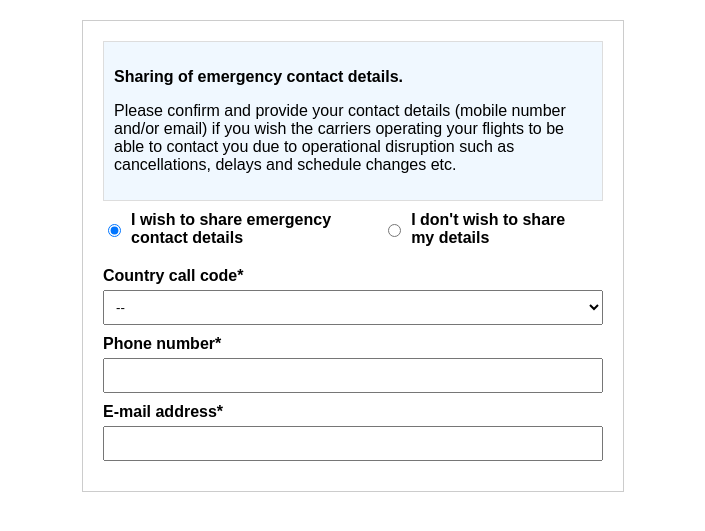
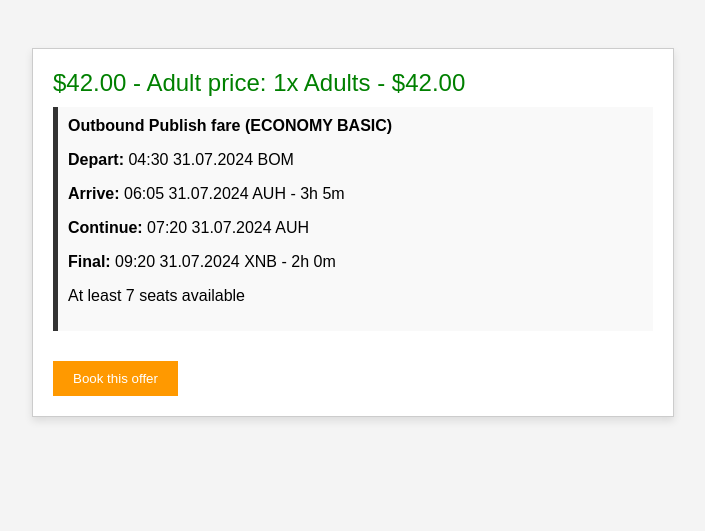
Before and after one commit to superio007/Get-fares, a PHP site: page /kiran_task.html in a window 1280 px wide. Shown: the top 531 px of the page, without its empty margins (287-992 px from the left). Run offline with PHP 8.4, Linux system fonts and the light colour scheme.

Commit message:
UI chnages

```diff
--- a/kiran_task.html
+++ b/kiran_task.html
@@ -3,88 +3,59 @@
 <head>
 <meta charset="UTF-8">
 <meta name="viewport" content="width=device-width, initial-scale=1.0">
-    <title>Emergency Contact Details Form</title>
+<title>Flight Offer</title>
 <style>
-        .emergency-contact-form {
-            width: 500px;
+    body {
+        font-family: Arial, sans-serif;
+        background-color: #f4f4f4;
+        padding: 20px;
+    }
+    .offer-container {
+        background-color: #fff;
         border: 1px solid #ccc;
         padding: 20px;
+        max-width: 600px;
         margin: 20px auto;
-            font-family: Arial, sans-serif;
+        box-shadow: 0 4px 8px rgba(0,0,0,0.1);
     }
-
-        .emergency-contact-form div {
-            margin-bottom: 10px;
+    .price {
+        font-size: 24px;
+        color: green;
     }
-
-        .emergency-contact-form label {
-            font-weight: bold;
+    .details {
+        margin-top: 10px;
     }
-
-        .emergency-contact-form input[type="radio"] {
-            margin-right: 10px;
+    .flight-info {
+        margin: 10px 0;
+        padding: 10px;
+        background-color: #f9f9f9;
+        border-left: 5px solid #333;
     }
-
-        .emergency-contact-form input[type="text"],
-        .emergency-contact-form select,
-        .emergency-contact-form input[type="email"] {
-            width: 100%;
-            padding: 8px;
-            margin-top: 5px;
-            box-sizing: border-box;
-        }
-
-        .form-header {
-            background-color: #f0f8ff;
-            padding: 10px;
-            margin-bottom: 20px;
-            border: 1px solid #ddd;
-        }
-
-        .d-flex {
-            display: flex;
-            justify-content: space-between;
-            align-items: center;
-        }
-
-        .gap-3 {
-            margin-right: 20px;
+    .button {
+        background-color: #ff9900;
+        color: white;
+        padding: 10px 20px;
+        text-align: center;
+        display: inline-block;
+        border: none;
+        cursor: pointer;
+        margin-top: 20px;
     }
 </style>
 </head>
 <body>
-    <div class="emergency-contact-form">
-        <div class="form-header">
-            <p><strong>Sharing of emergency contact details.</strong></p>
-            <p>Please confirm and provide your contact details (mobile number and/or email) if you wish the carriers operating your flights to be able to contact you due to operational disruption such as cancellations, delays and schedule changes etc.</p>
+<div class="offer-container">
+    <div class="price">$42.00 - Adult price: 1x Adults - $42.00</div>
+    <div class="details">
+        <div class="flight-info">
+            <strong>Outbound Publish fare (ECONOMY BASIC)</strong>
+            <p><strong>Depart:</strong> 04:30 31.07.2024 BOM</p>
+            <p><strong>Arrive:</strong> 06:05 31.07.2024 AUH - 3h 5m</p>
+            <p><strong>Continue:</strong> 07:20 31.07.2024 AUH</p>
+            <p><strong>Final:</strong> 09:20 31.07.2024 XNB - 2h 0m</p>
+            <p>At least 7 seats available</p>
         </div>
-        <div class="d-flex">
-            <div class="d-flex gap-3">
-                <input type="radio" id="share" name="emergency_contact" value="share" checked>
-                <label for="share">I wish to share emergency contact details</label>
-            </div>
-            <div class="d-flex gap-3">
-                <input type="radio" id="no-share" name="emergency_contact" value="no-share">
-                <label for="no-share">I don't wish to share my details</label>
-            </div>
-        </div>
-        <div>
-            <label for="country-code">Country call code*</label>
-            <select id="country-code" name="country-code">
-                <option value="" disabled selected>--</option>
-                <option value="1">+1</option>
-                <option value="44">+44</option>
-                <option value="91">+91</option>
-                <!-- Add more country codes as needed -->
-            </select>
-        </div>
-        <div>
-            <label for="phone-number">Phone number*</label>
-            <input type="text" id="phone-number" name="phone-number">
-        </div>
-        <div>
-            <label for="email">E-mail address*</label>
-            <input type="email" id="email" name="email">
+        <button class="button">Book this offer</button>
     </div>
 </div>
 </body>
```
Also changed, not shown: index.php (+55 -9 lines). Lines whose indentation alone changed are shown as unchanged.
